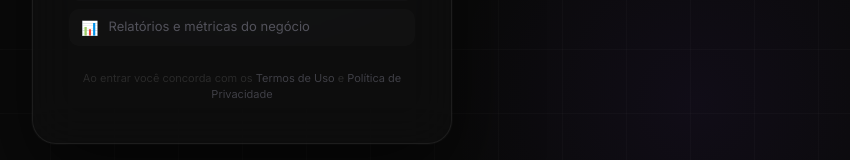
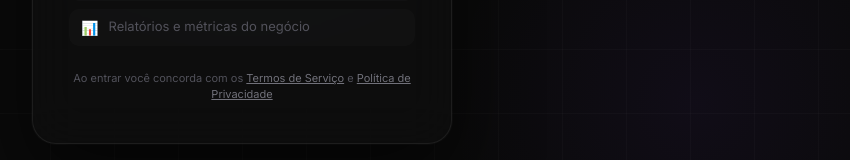
Before and after one commit to Fortunatodev/fobion-front, a Next.js app: page /auth/login in a window 1280 px wide. Shown: the part 527-687 px from the top of the page, without its empty margins (398-1248 px from the left). Built offline with nearby package versions, Linux system fonts and the light colour scheme; no server answers.

Commit message:
feat: update login page footer with service terms and privacy policy links; add Google site verification

```diff
--- a/app/auth/login/page.tsx
+++ b/app/auth/login/page.tsx
@@ -233,11 +233,11 @@ function LoginContent() {
         </div>
 
         {/* Rodapé */}
-        <p style={{ fontSize: 11, color: "#2A2A2A", textAlign: "center", marginTop: 24, lineHeight: 1.5 }}>
+        <p style={{ fontSize: 11, color: "#52525B", textAlign: "center", marginTop: 24, lineHeight: 1.5 }}>
           Ao entrar você concorda com os{" "}
-          <span style={{ color: "#3F3F46", cursor: "pointer" }}>Termos de Uso</span>
+          <a href="/terms" style={{ color: "#71717A", textDecoration: "underline" }}>Termos de Serviço</a>
           {" "}e{" "}
-          <span style={{ color: "#3F3F46", cursor: "pointer" }}>Política de Privacidade</span>
+          <a href="/privacy" style={{ color: "#71717A", textDecoration: "underline" }}>Política de Privacidade</a>
         </p>
       </div>
 
--- a/app/layout.tsx
+++ b/app/layout.tsx
@@ -15,6 +15,9 @@ export const metadata: Metadata = {
   description: "Plataforma completa para gestão da sua estética automotiva",
   icons: {
     icon: "/logo.svg",
+  },
+  verification: {
+    google: "google379a11906b59697f",
   },
 }
 
--- /dev/null
+++ b/public/google379a11906b59697f.html
@@ -0,0 +1 @@
+google-site-verification: google379a11906b59697f.html
```
